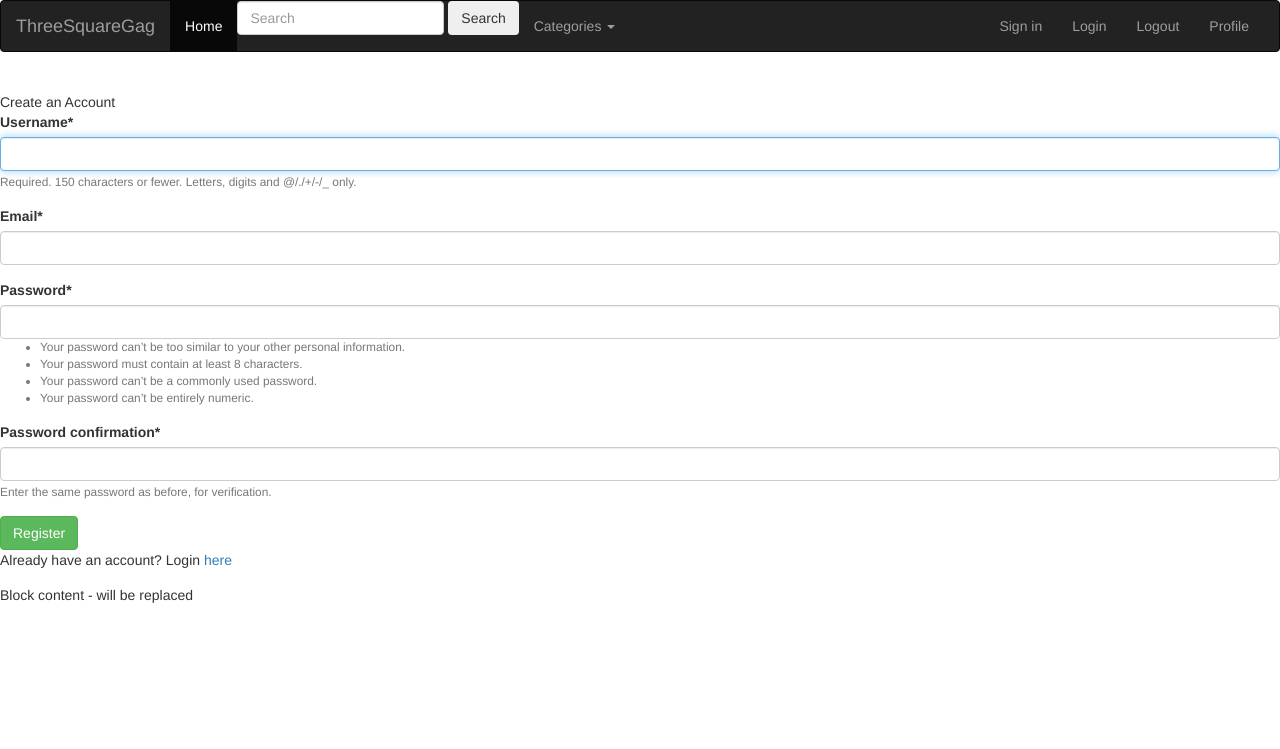
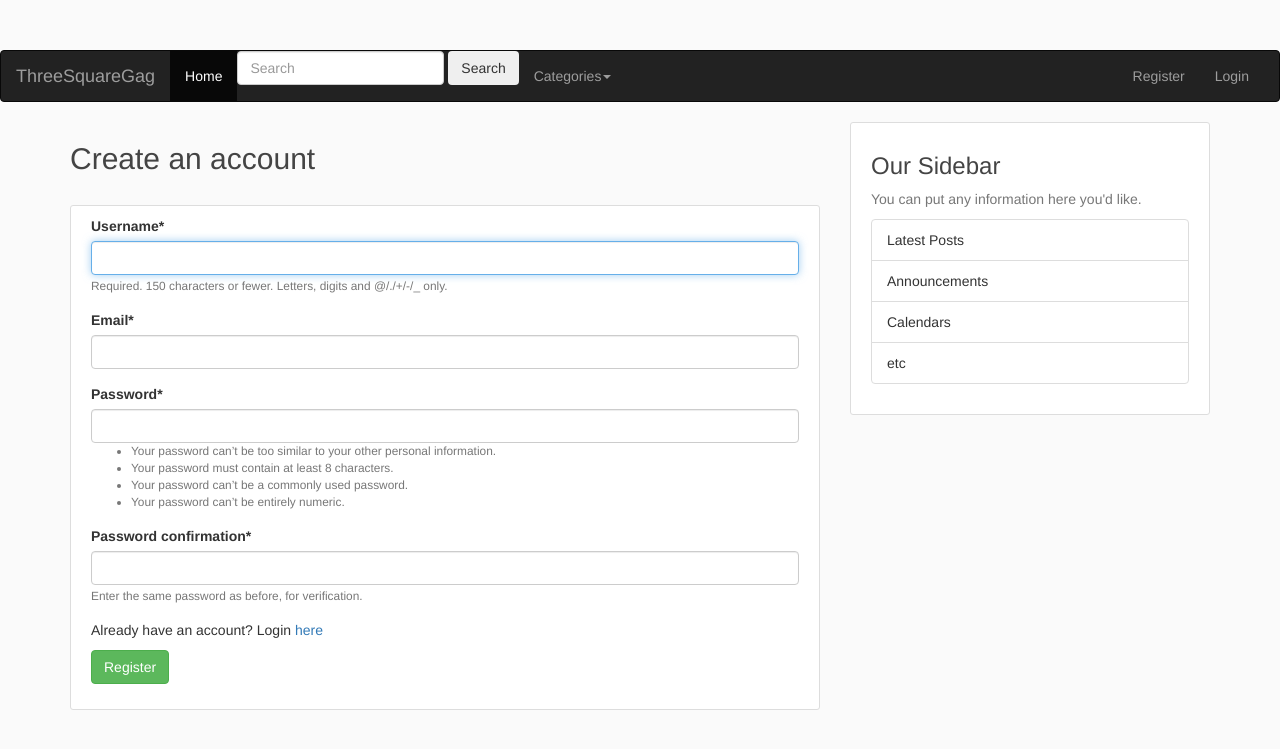
Before and after one commit to alexgeu/meme-project, a Django app: page /register/ in a window 1280 px wide. Shown: the top 749 px of the page. Run offline with Django 3.2, Linux system fonts and the light colour scheme; some libraries are stand-ins or nearby versions.

Commit message:
Various improvements in styling. Alignment of base.html with navbar and further integration of register, login, logout and profile page

```diff
--- a/memeProject/memeProject/settings.py
+++ b/memeProject/memeProject/settings.py
@@ -137,5 +137,5 @@ MEDIA_URL = '/media/'
 CRISPY_TEMPLATE_PACK="bootstrap4"
 
 LOGIN_REDIRECT_URL = '/'
-LOGOUT_REDIRECT_URL = '/'
+# LOGOUT_REDIRECT_URL = 'logout'
 LOGIN_URL = 'login'
--- a/memeProject/memeProject/urls.py
+++ b/memeProject/memeProject/urls.py
@@ -29,8 +29,8 @@ from django.conf.urls.static import static
 
 urlpatterns = [
     #from django.contrib.staticfiles.urls import staticfiles_urlpatterns
+    path('', home_view),
     path('admin/', admin.site.urls),
-    path('Welcome/', home_view),
     path('WelcomeClass/', HomeViewClass.as_view()),
     path('create/', productCreateView, name=''),
     path('products/<int:my_id>', productDetail, name='product-detail'),
@@ -38,7 +38,7 @@ urlpatterns = [
     path('search/', search),
     path('register/', register_views.register, name="register"),
     path('login/', auth_views.LoginView.as_view(), name='login'),
-    path('logout/', auth_views.LogoutView.as_view(), name='logout'),
+    path('logout/', auth_views.LogoutView.as_view(template_name='registration/logout.html'), name='logout'),
     path('profile/', register_views.profile, name='profile'),
     #path('', include('django.contrib.auth.urls')),
 ]
--- a/memeProject/register/templates/register/register.html
+++ b/memeProject/register/templates/register/register.html
@@ -1,7 +1,8 @@
 {% extends 'base.html' %}
 
 {% block title %}
-Create an Account
+<h2>Create an account</h2>
+<br>
 {% endblock %}
 
 {% load crispy_forms_tags %}
@@ -11,8 +12,8 @@ Create an Account
         <form method="POST" class="form-group">
             {% csrf_token %}
             {{ form|crispy }}
+            <p>Already have an account? Login <a href="/login">here</a></p>
             <button type="submit" class="btn btn-success">Register</button>
-            <p>Already have an account? Login <a href="/login">here</a></p>
         </form>
     </div>
 {% endblock %}
--- a/memeProject/register/templates/registration/login.html
+++ b/memeProject/register/templates/registration/login.html
@@ -1,7 +1,8 @@
 {% extends 'base.html' %}
 
 {% block title %}
-Login Here
+<h2>Login here</h2>
+<br>
 {% endblock %}
 
 {% load crispy_forms_tags %}
--- a/memeProject/register/templates/registration/logout.html
+++ b/memeProject/register/templates/registration/logout.html
@@ -1,3 +1,4 @@
+{% extends 'base.html' %}
 {% block mainContent %}
     <h2>You have been logged out</h2>
     <div class="border-top pt-3">
--- a/memeProject/register/views.py
+++ b/memeProject/register/views.py
@@ -1,6 +1,7 @@
 from django.shortcuts import render, redirect
 from django.contrib import messages
 from django.contrib.auth.decorators import login_required
+from django.contrib.auth import logout
 from .forms import RegisterForm
 #from django.contrib.auth import login, authenticate
 #from django.contrib.auth.forms import UserCreationForm
--- /dev/null
+++ b/memeProject/static/meme/main.css
@@ -0,0 +1,84 @@
+body {
+  background: #fafafa;
+  color: #333333;
+  margin-top: 5rem;
+}
+
+h1, h2, h3, h4, h5, h6 {
+  color: #444444;
+}
+
+ul {
+  margin: 0;
+}
+
+.bg-steel {
+  background-color: #5f788a;
+}
+
+.site-header .navbar-nav .nav-link {
+  color: #cbd5db;
+}
+
+.site-header .navbar-nav .nav-link:hover {
+  color: #ffffff;
+}
+
+.site-header .navbar-nav .nav-link.active {
+  font-weight: 500;
+}
+
+.content-section {
+  background: #ffffff;
+  padding: 10px 20px;
+  border: 1px solid #dddddd;
+  border-radius: 3px;
+  margin-bottom: 20px;
+}
+
+.article-title {
+  color: #444444;
+}
+
+a.article-title:hover {
+  color: #428bca;
+  text-decoration: none;
+}
+
+.article-content {
+  white-space: pre-line;
+}
+
+.article-img {
+  height: 65px;
+  width: 65px;
+  margin-right: 16px;
+}
+
+.article-metadata {
+  padding-bottom: 1px;
+  margin-bottom: 4px;
+  border-bottom: 1px solid #e3e3e3
+}
+
+.article-metadata a:hover {
+  color: #333;
+  text-decoration: none;
+}
+
+.article-svg {
+  width: 25px;
+  height: 25px;
+  vertical-align: middle;
+}
+
+.account-img {
+  height: 125px;
+  width: 125px;
+  margin-right: 20px;
+  margin-bottom: 16px;
+}
+
+.account-heading {
+  font-size: 2.5rem;
+}
--- a/memeProject/templates/base.html
+++ b/memeProject/templates/base.html
@@ -10,35 +11,112 @@
       <script src="https://ajax.googleapis.com/ajax/libs/jquery/1.11.3/jquery.min.js"></script>
       <script src="http://maxcdn.bootstrapcdn.com/bootstrap/3.3.4/js/bootstrap.min.js"></script>
  -->
-      <title>Hello Meme People</title>
+      <!-- Required meta tags -->
+      <meta charset="utf-8">
+      <meta name="viewport" content="width=device-width, initial-scale=1, shrink-to-fit=no">
+
+      <!-- Bootstrap CSS -->
+      <link rel="stylesheet" href="http://maxcdn.bootstrapcdn.com/bootstrap/3.3.4/css/bootstrap.min.css">
+
+      <!-- Main.css -->
+      <link rel="stylesheet" type="text/css" href="{% static 'meme/main.css' %}">
+
+      {% if title %}
+        <title>ThreeSquare Gag - {{ title }}</title>
+      {% else %}
+        <title>ThreeSquareGag Meme Page</title>
+      {% endif %}
   </head>
 <body>
-    {% include 'final_nav_bar.html' %}
-    <br>
-    {% block title %}
+    <header class="site header">
+        <nav class="navbar navbar-inverse">
+            <div class="container-fluid">
+                <!-- Logo -->
+                <div class="navbar-header">
+                <button type="button" class="navbar-toggle" data-toggle="collapse" data-target="#mainNavBar">
+                    <! ––making it usable fo phone -->
+                    <span class="icon-bar"></span>
+                    <span class="icon-bar"></span>
+                    <span class="icon-bar"></span>
+                </button>
+                <a href="/products" class="navbar-brand">ThreeSquareGag</a>
+                </div>
+                <!-- Menu Items -->
+                <! ––appropriation to window -->
+                <div class="collapse navbar-collapse" id="mainNavBar">
+                    <ul class="nav navbar-nav">
+                        <li class="active"><a href="/products">Home</a></li>
+                        <li>
+                            <form class="form-inline" action="/search.myFilter">
+                                <input class="form-control mr-sm-2" type="search" placeholder="Search" aria-label="Search">
+                                <button class="btn btn-light my-sm-2" type="submit">Search</button>
+                            </form>
+                        </li>
+                        <!-- drop down menu -->
+                        <li class="dropdown">
+                            <a href="#" class="dropdown-toggle" data-toggle="dropdown">Categories<span class="caret"></span></a>
+                            <ul class="dropdown-menu">
+                                <li><a href="#">New</a></li>
+                                <li><a href="#">Nerd</a></li>
+                                <li><a href="#">Quotes</a></li>
+                                <li><a href="#">Programming</a></li>
+                                <li><a href="#">Daily struggle</a></li>
+                            </ul>
+                        </li>
+                    </ul>
+                    <!--right align -->
+                    <ul class="nav navbar-nav navbar-right">
+                        {% if user.is_authenticated %}
+                            <li><a href="{% url 'logout' %}">Logout</a></li>
+                            <li><a href="{% url 'profile' %}">Profile</a></li>
+                        {% else %}
+                            <li><a href="{% url 'register' %}">Register</a></li>
+                            <li><a href="{% url 'login' %}">Login</a></li>
+                        {% endif %}
+                    </ul>
+                </div>
+            </div>
+        </nav>
+    </header>
+    <main role="main" class="container">
+      <div class="row">
+        <div class="col-md-8">
 
-        Block title - will be replaced
+            <!-- Main content block of base.html -->
 
-    {% endblock %}
+            {% block title %} {% endblock %}
 
             {% if messages %}
                 {% for message in messages %}
                     <div class="alert alert-{{ message.tags }}">
-                {{ message}}
+                        {{ message }}
                     </div>
                 {% endfor %}
             {% endif %}
 
-    {% block mainContent %}
+            {% block mainContent %} {% endblock %}
 
-        Block content - will be replaced
-
-    {% endblock %}
-
-    {%block content2%}
-
-        Block content - will be replaced
-
-    {% endblock %}
+            {%block content2%} {% endblock %}
+        </div>
+        <div class="col-md-4">
+          <div class="content-section">
+            <h3>Our Sidebar</h3>
+            <p class='text-muted'>You can put any information here you'd like.
+              <ul class="list-group">
+                <li class="list-group-item list-group-item-light">Latest Posts</li>
+                <li class="list-group-item list-group-item-light">Announcements</li>
+                <li class="list-group-item list-group-item-light">Calendars</li>
+                <li class="list-group-item list-group-item-light">etc</li>
+              </ul>
+            </p>
+          </div>
+        </div>
+      </div>
+    </main>
+    <!-- Optional JavaScript -->
+    <!-- jQuery first, then Popper.js, then Bootstrap JS -->
+    <script src="https://code.jquery.com/jquery-3.3.1.slim.min.js" integrity="sha384-q8i/X+965DzO0rT7abK41JStQIAqVgRVzpbzo5smXKp4YfRvH+8abtTE1Pi6jizo" crossorigin="anonymous"></script>
+    <script src="https://cdnjs.cloudflare.com/ajax/libs/popper.js/1.14.7/umd/popper.min.js" integrity="sha384-UO2eT0CpHqdSJQ6hJty5KVphtPhzWj9WO1clHTMGa3JDZwrnQq4sF86dIHNDz0W1" crossorigin="anonymous"></script>
+    <script src="https://stackpath.bootstrapcdn.com/bootstrap/4.3.1/js/bootstrap.min.js" integrity="sha384-JjSmVgyd0p3pXB1rRibZUAYoIIy6OrQ6VrjIEaFf/nJGzIxFDsf4x0xIM+B07jRM" crossorigin="anonymous"></script>
 </body>
 </html>
--- a/memeProject/templates/final_nav_bar.html
+++ b/memeProject/templates/final_nav_bar.html
@@ -2,11 +2,6 @@
 <html lang="en">
 <head>
     <title>Navigation bar</title>
-    <meta charset="utf-8">
-    <meta name="viewport" content="width=device-width, initial-scale=1">
-    <link rel="stylesheet" href="http://maxcdn.bootstrapcdn.com/bootstrap/3.3.4/css/bootstrap.min.css">
-    <script src="https://ajax.googleapis.com/ajax/libs/jquery/1.11.3/jquery.min.js"></script>
-    <script src="http://maxcdn.bootstrapcdn.com/bootstrap/3.3.4/js/bootstrap.min.js"></script>
 </head>
 <body>
     <nav class="navbar navbar-inverse">
--- a/memeProject/templates/home.html
+++ b/memeProject/templates/home.html
@@ -2,7 +2,7 @@
 
 {% block mainContent %}
 
-<h1>Hello World using a template</h1>
+<h1>Check out our memes</h1>
 
 {{ name }}
 <br>
--- a/memeProject/templates/product_detail.html
+++ b/memeProject/templates/product_detail.html
@@ -6,5 +6,4 @@
 {{ obj.title }} - {{ obj.price }} <br><br>
 {{obj.description}}
 
-
 {% endblock %}
```
Also changed, not shown: other parts of memeProject/templates/base.html (+1 -0 lines). Lines whose indentation alone changed are shown as unchanged.
